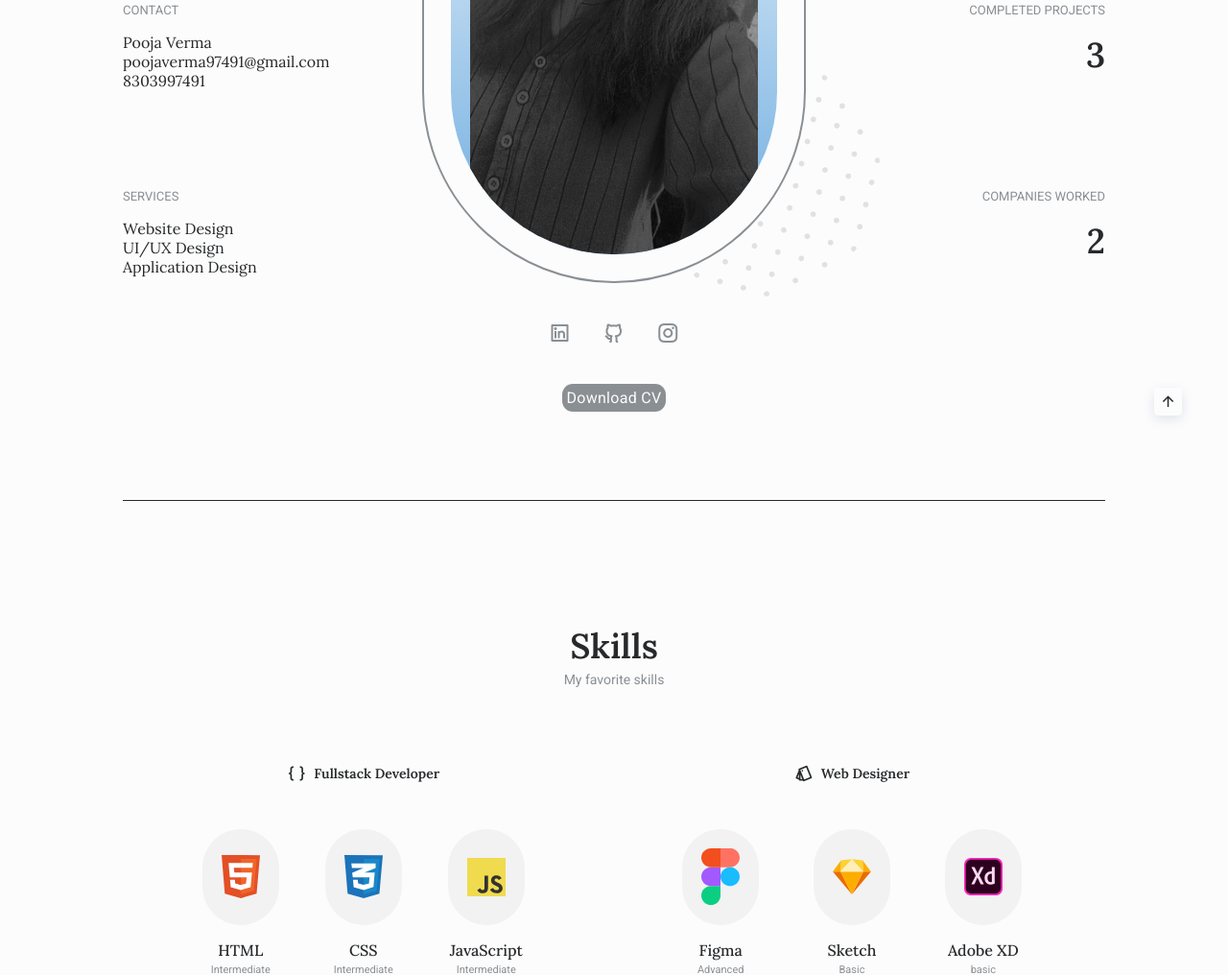
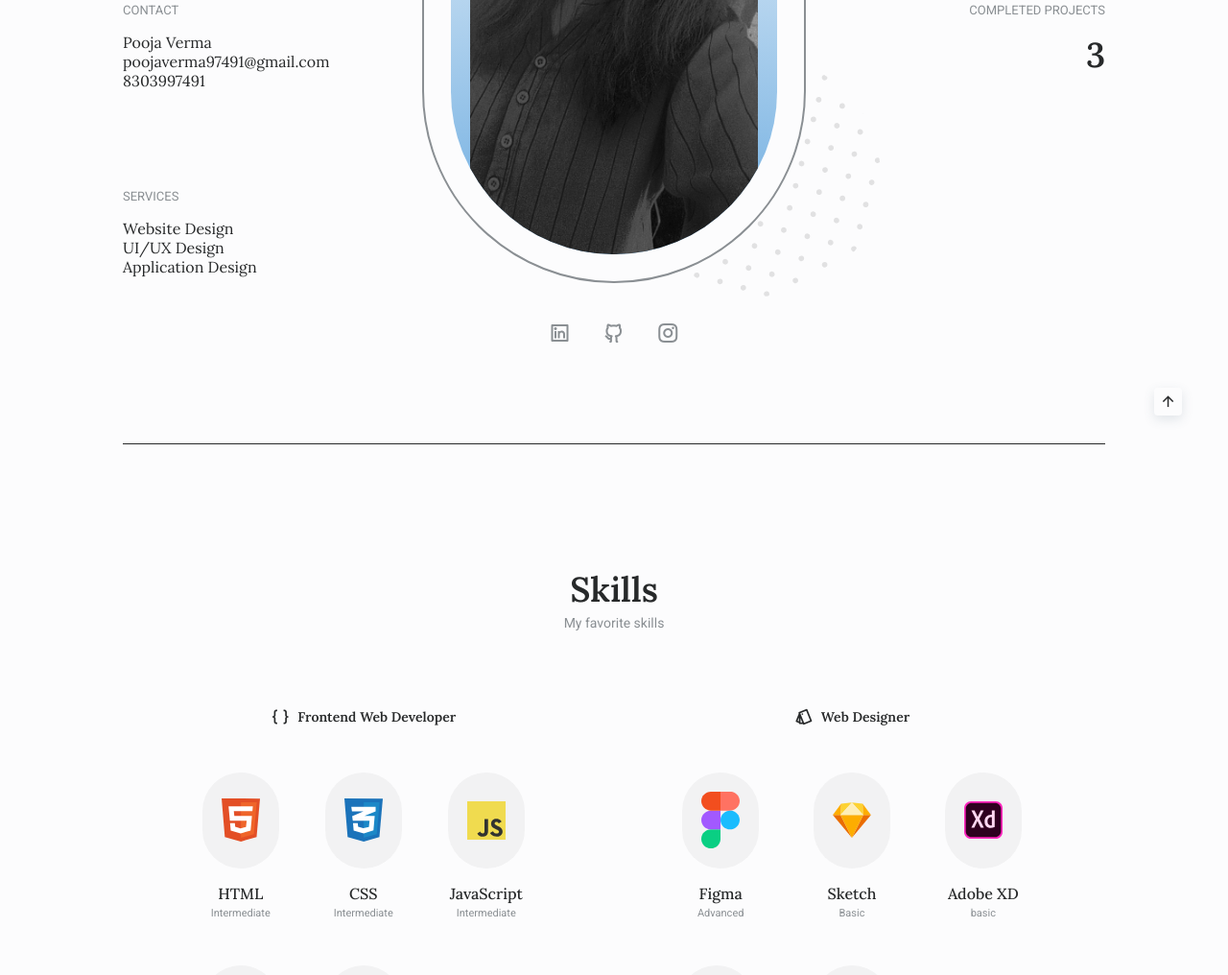
Before and after one commit to Poojaverma7491/pooja, a plain HTML site: page index.html in a window 1280 px wide. Shown: the part 607-1623 px from the top of the page at 96% size. Drawn offline with nearby package versions, Linux system fonts and the light colour scheme.

Commit message:
Update index.html

```diff
--- a/index.html
+++ b/index.html
@@ -106,10 +106,6 @@
                                 <i class="ri-instagram-line"></i>
                             </a>
                         </ul>
-                        <ul>
-                            <a Download="" href="assets/img/POOJA.pdf" class="button    button--flex">Download CV
-                            </a>
-                        </ul>
                     </div>
 
                     <div class="home__info">
@@ -167,15 +163,6 @@
                                 3
                             </p>
                         </div>
-
-                        <div>
-                            <h3 class="home__info-title">
-                                COMPANIES WORKED
-                            </h3>
-                            <p class="home__info-number">
-                                2
-                            </p>
-                        </div>
                     </div>
                 </div>
             </section>
@@ -187,7 +174,7 @@
                 <div class="skills__container container grid section__border">
                     <div class="skills__content">
                         <h3 class="skills__title">
-                            <i class="ri-braces-line"></i> Fullstack Developer
+                            <i class="ri-braces-line"></i> Frontend Web Developer
                         </h3>
                         <div class="skills__info">
                             <div class="skills__data">
```
